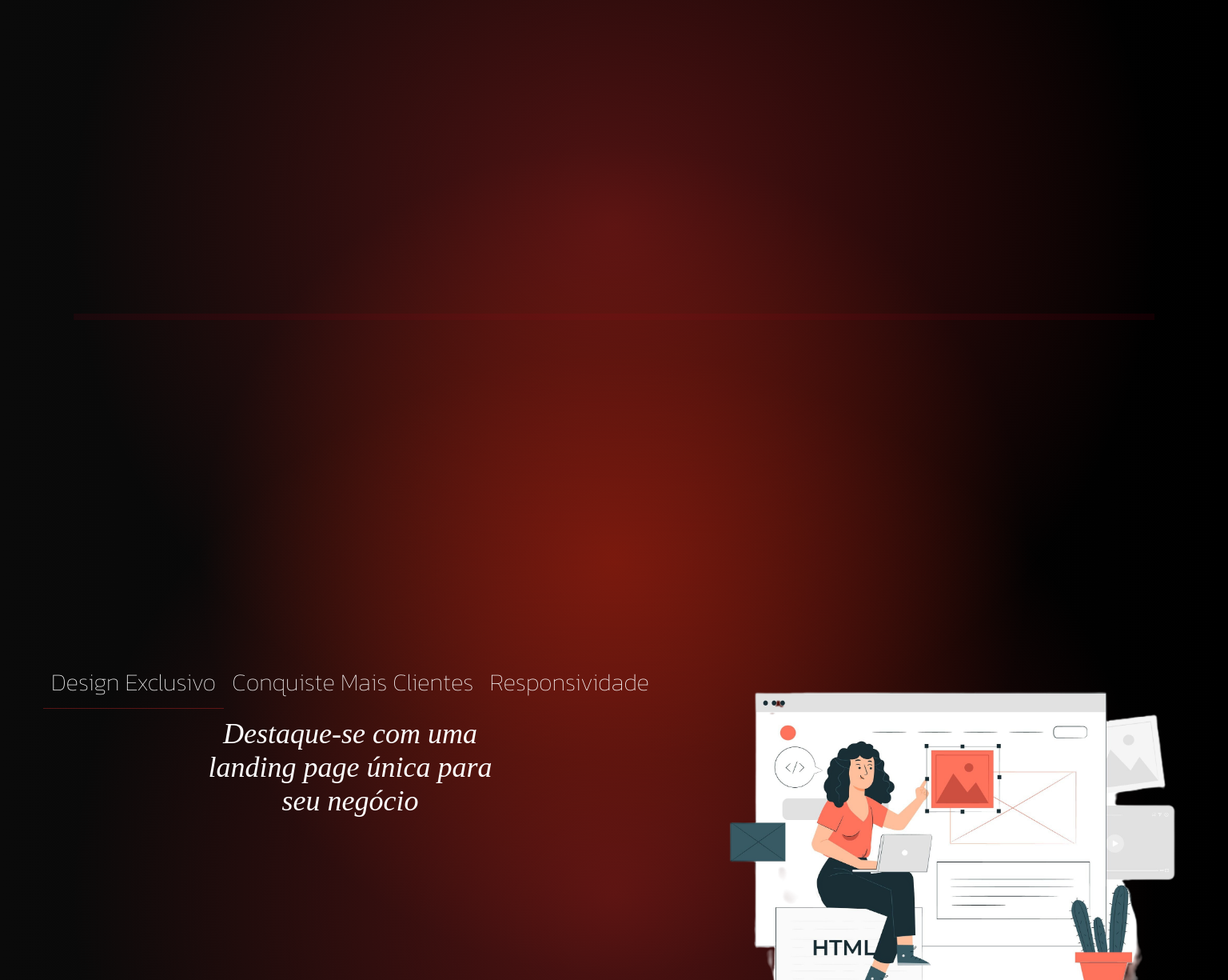
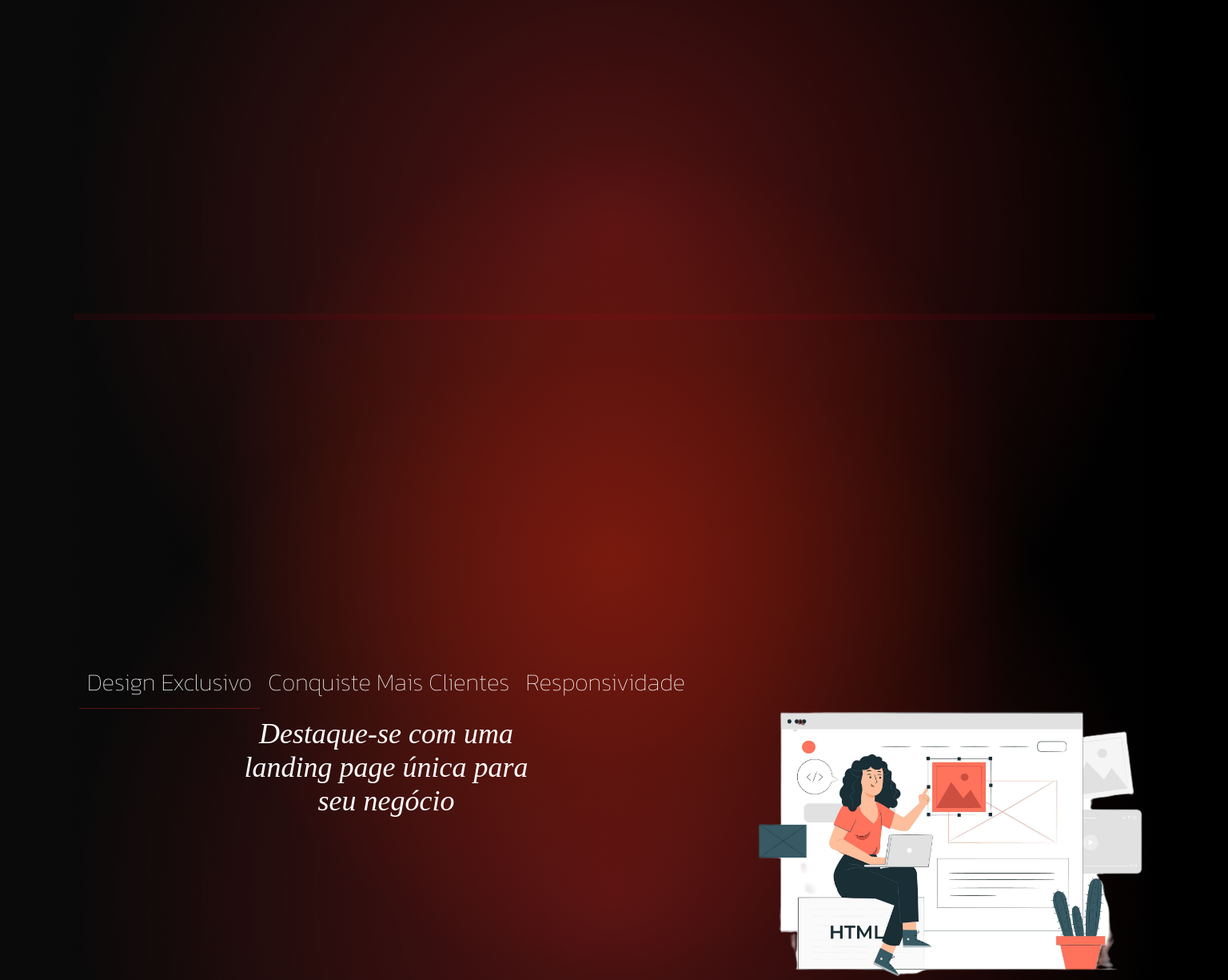
Before and after one commit to Daniel-Possamai/myLandPagePrincipal, a React (Create React App) app: page / in a window 1536 px wide. Shown: the top 1225 px of the page at 80% size. Built offline with nearby package versions, Linux system fonts and the light colour scheme; a web font is replaced by a local one.

Commit message:
atualizado responsivo

```diff
--- a/src/components/objectpage/objectpage.scss
+++ b/src/components/objectpage/objectpage.scss
@@ -73,11 +73,11 @@
     display: flex;
     justify-content: center;
     align-items: center;
-    width: 450px;
+    width: 400px;
     height: 300px;
 
     img{
-        width: 400px;
+        width: 380px;
         object-fit: contain;
     }
 }
@@ -109,7 +109,7 @@
         height: 450px;
 
         img{
-            width: 650px;
+            width: 560px;
 
         }
     }
```
